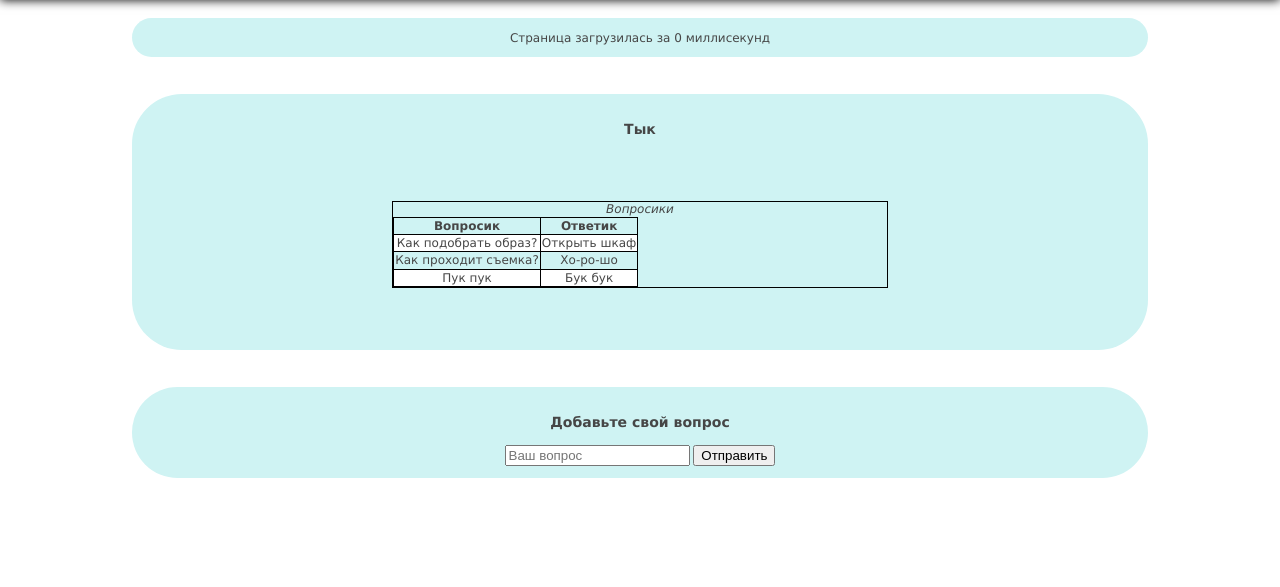
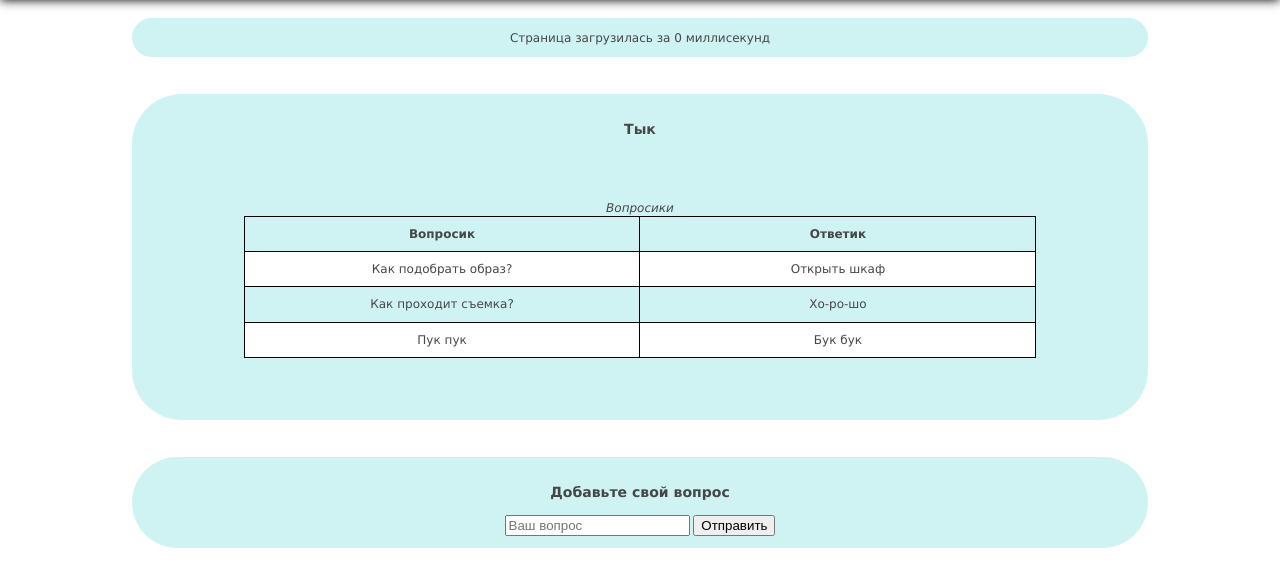
Before and after one commit to sad-bkt/portfolio-2, a Django app: page /FAQ in a window 1280 px wide. Shown: the part 89-676 px from the top of the page. Run offline with Django 3.2, Linux system fonts and the light colour scheme.

Commit message:
lab 3 ended

```diff
--- a/main/static/CSS/style.css
+++ b/main/static/CSS/style.css
@@ -231,11 +231,11 @@ section {
 
 .FAQ table
 {
-    display: grid;
+    //display: grid;
     text-align: center;
     margin: 5% 5%;
     //font-size: 120%;
-    width: 50%;
+    width: 80%;
     border: 1px solid black;
     border-collapse: collapse;
     table-layout: fixed;
@@ -252,6 +252,8 @@ section {
 
 .FAQ th, td {
     border: 1px solid black;
+    padding: 10px;
+    text-align: center;
 }
 
 /*
```
